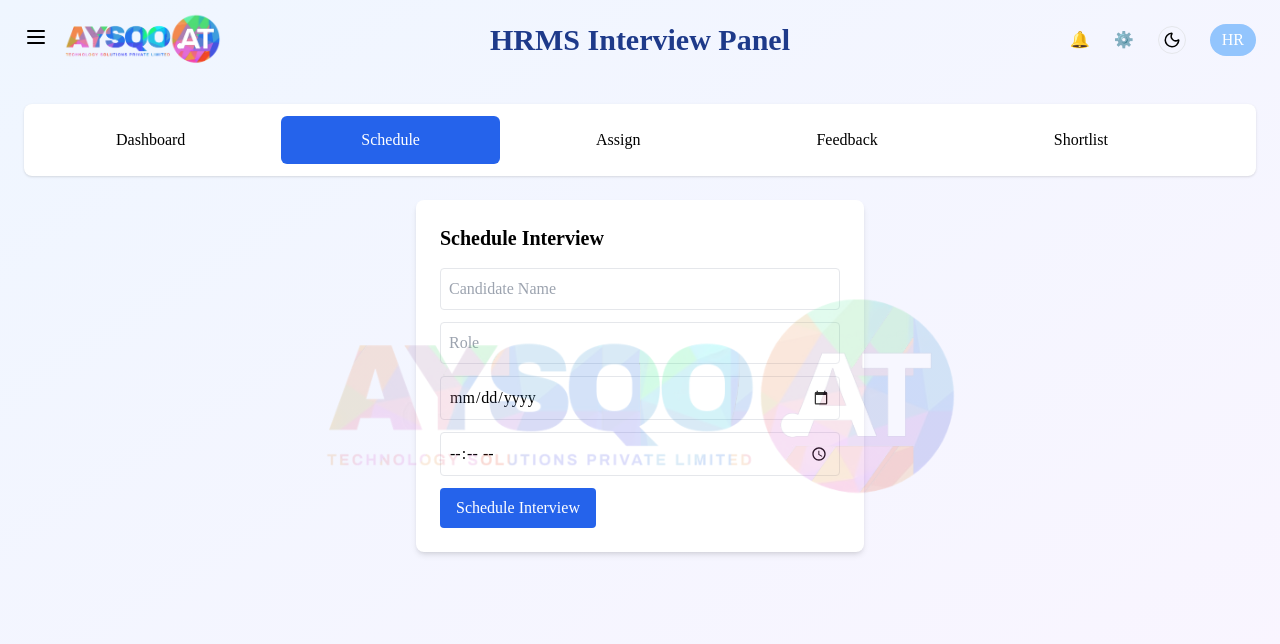
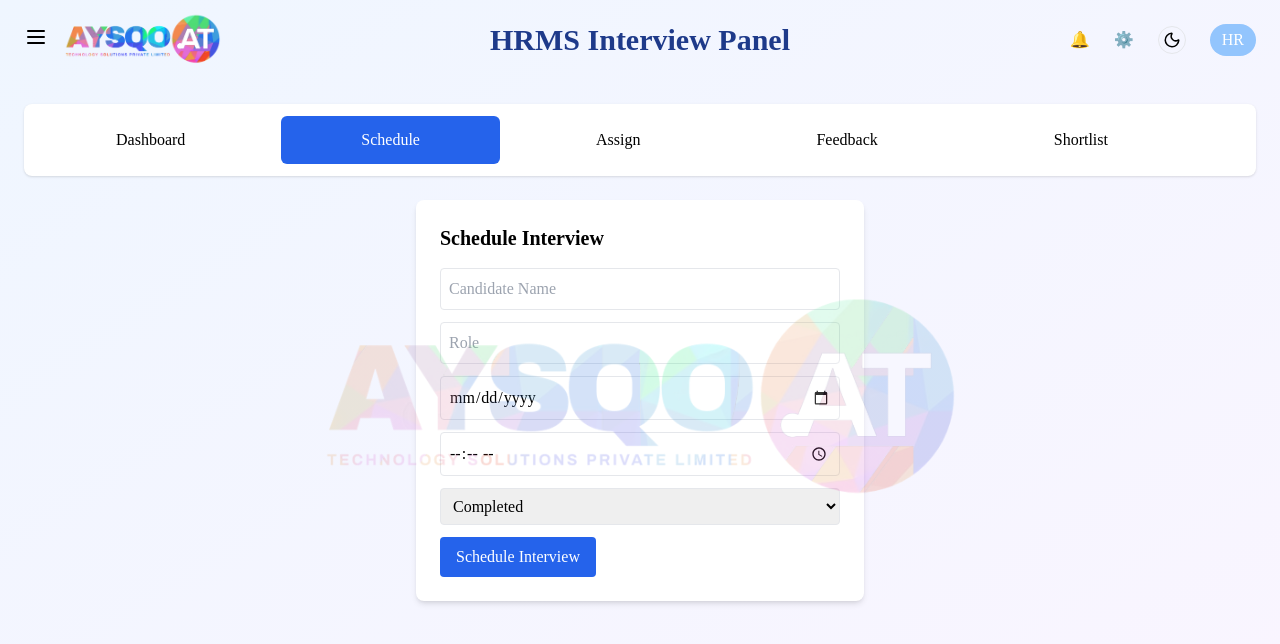
Before and after one commit to Navyavallapu/hrms-frontend, a React (Create React App) app: page / in a window 1280 px wide. Both pictures are taken after a click on the button "Schedule". Shown: the top 644 px of the page. Built offline with nearby package versions, Linux system fonts and the light colour scheme.

Commit message:
Initial commit

```diff
--- a/src/InterviewPanelDashboard.js
+++ b/src/InterviewPanelDashboard.js
@@ -119,6 +119,10 @@ const InterviewPanelDashboard = () => {
             <input type="text" placeholder="Role" value={scheduleForm.role} onChange={(e) => setScheduleForm({ ...scheduleForm, role: e.target.value })} className="w-full mb-3 p-2 rounded border" />
             <input type="date" value={scheduleForm.date} onChange={(e) => setScheduleForm({ ...scheduleForm, date: e.target.value })} className="w-full mb-3 p-2 rounded border" />
             <input type="time" value={scheduleForm.time} onChange={(e) => setScheduleForm({ ...scheduleForm, time: e.target.value })} className="w-full mb-3 p-2 rounded border" />
+            <select value={scheduleForm.status} onChange={(e) => setScheduleForm({ ...scheduleForm, status: e.target.value })} className="w-full mb-3 p-2 rounded border">
+              <option>Completed</option>
+              <option>Penidng</option>
+            </select>
             <button className="bg-blue-600 text-white px-4 py-2 rounded hover:bg-blue-700">Schedule Interview</button>
           </div>
         )}
```
